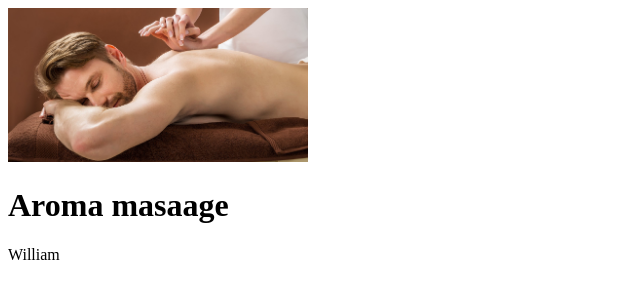
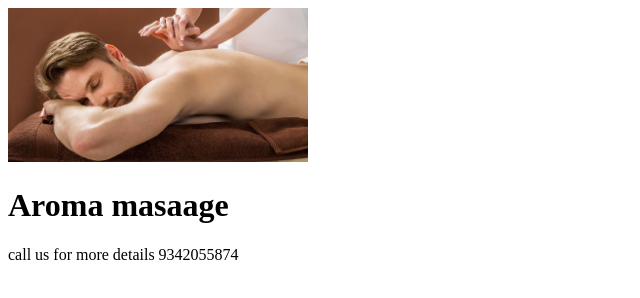
Before and after one commit to holytouchspa/holytouch, a plain HTML site: page index.html in a window 1280 px wide. Shown: the whole page, without its empty margins (0-640 px from the left). Drawn offline with Linux system fonts and the light colour scheme.

Commit message:
Update index.html

```diff
--- a/index.html
+++ b/index.html
@@ -8,6 +8,6 @@
 </head>
 <body>
  <h1>Aroma masaage</h1>
- <p>William</p>
+ <p>call us for more details 9342055874 </p>
 </body>
 </html>
```
